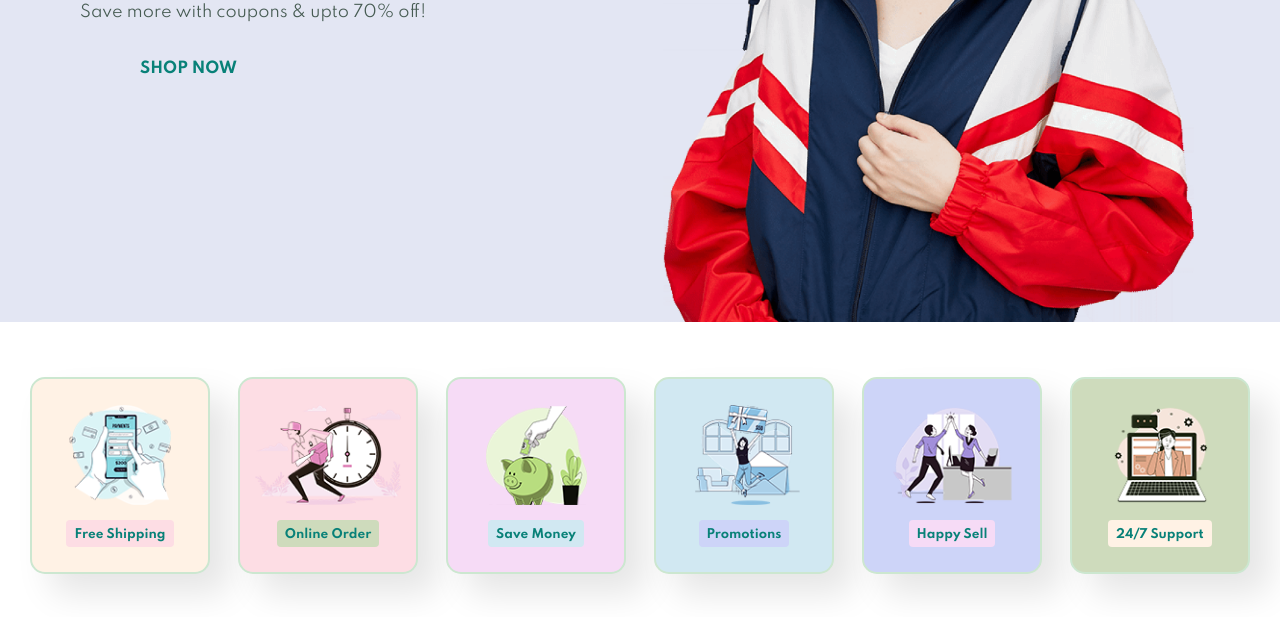
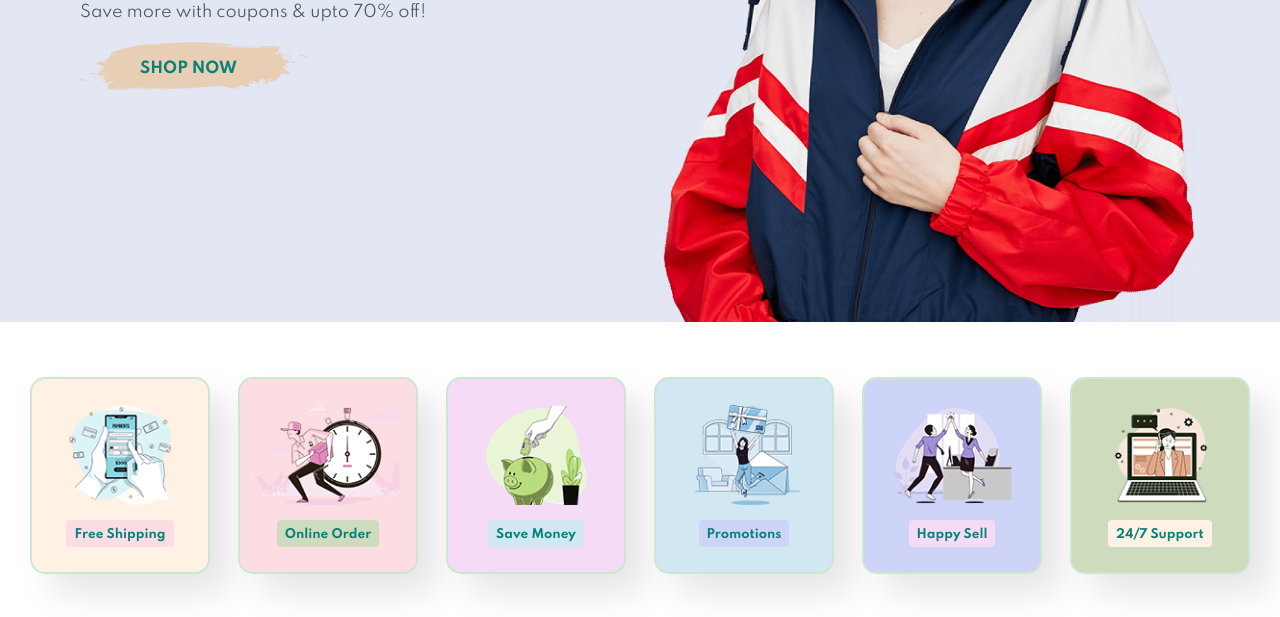
Before and after one commit to Priyanshu4585/Ecommerce-website, a plain HTML site: page index.html in a window 1280 px wide. Shown: the part 483-1100 px from the top of the page. Drawn offline with Linux system fonts and the light colour scheme; the site is published under a folder, as on GitHub Pages, so addresses that start at the root find nothing.

Commit message:
Update style.css

```diff
--- a/style.css
+++ b/style.css
@@ -165,7 +165,7 @@ color: #088178;
 }
 
 #hero button{
-    background-image: url(/img/button.png);
+    background-image: url(./img/button.png);
     color: #088178;
     background-color: transparent;
     border: 0;
```
